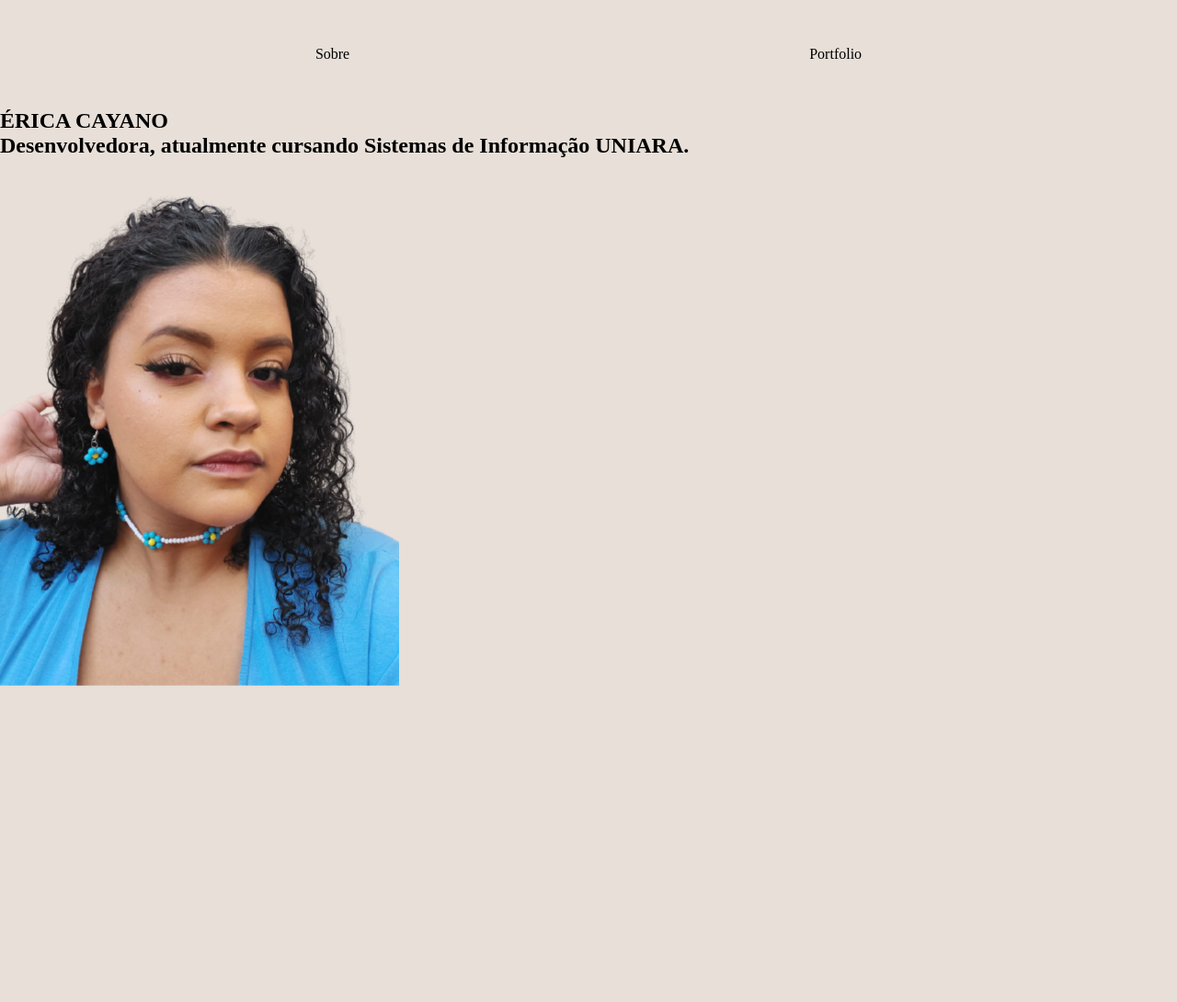
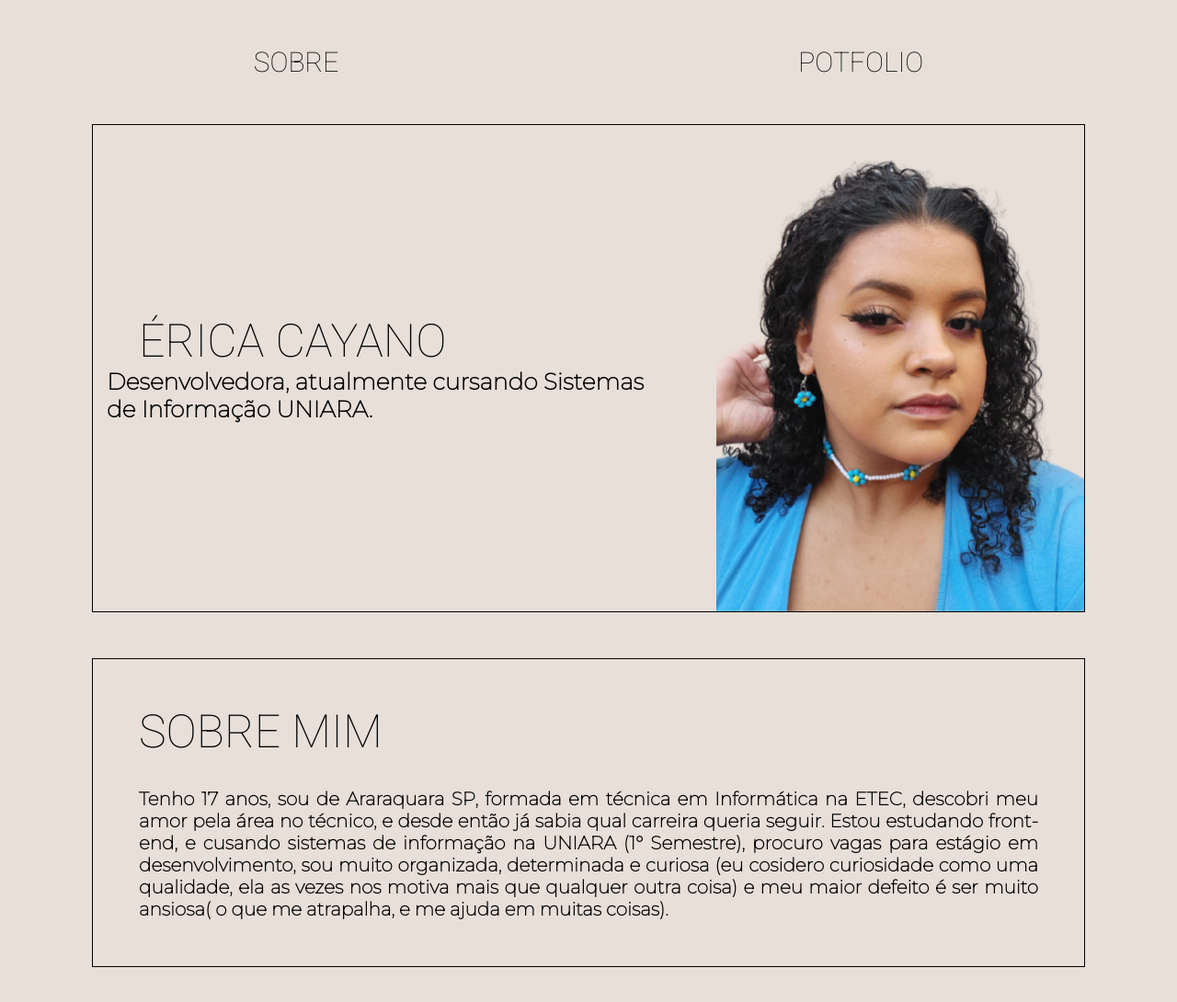
Before and after one commit to ericacayano/landingpage, a plain HTML site: page index.html in a window 1280 px wide. Shown: the whole page at 92% size. Before the commit the page ends 800 px from the top, so only its background shows below. Drawn offline with Linux system fonts and the light colour scheme.

Commit message:
HTML/CSS Quase pronto só falta alguns detalhes e a parte funcional em JS.

```diff
--- a/index.html
+++ b/index.html
@@ -9,18 +9,26 @@
 <body>
     <header class="header">
         <nav class="navbar">
-            <a class="navbar-item">Sobre</a>
-            <a class="navbar-item">Portfolio</a>
+            <a class="navbar-item">SOBRE</a>
+            <a class="navbar-item">POTFOLIO</a>
         </nav>
     </header>
     <main class="main">
-        <section>
+        <section class="seção1">
             <div clas="div1">
-                <h1>ÉRICA CAYANO</h1>
-                <h2>Desenvolvedora, atualmente cursando Sistemas de Informação UNIARA.</h2>
+                <h1 class="nome">ÉRICA CAYANO</h1>
+                <h2 class="descrição">Desenvolvedora, atualmente cursando Sistemas de Informação UNIARA.</h2>
             </div>
             <img class="foto" src="Design_sem_nome__2_-removebg-preview.png" alt="imagem erica">
         </section>
     </main>
+    <main class="main2">
+    <section>
+        <div class="div2">
+            <h1 class="titulo">SOBRE MIM</h1>
+            <p class="descrição2">Tenho 17 anos, sou de Araraquara SP, formada em técnica em Informática na ETEC, descobri meu amor pela área no técnico, e desde então já sabia qual carreira queria seguir. Estou estudando front-end, e cusando sistemas de informação na UNIARA (1° Semestre), procuro vagas para estágio em desenvolvimento, sou muito organizada, determinada e curiosa (eu cosidero curiosidade como uma qualidade, ela as vezes nos motiva mais que qualquer outra coisa) e meu maior defeito é ser muito ansiosa( o que me atrapalha, e me ajuda em muitas coisas).</p>
+        </div>
+    </section>
+</main>
 </body>
 </html>
--- a/style.css
+++ b/style.css
@@ -1,4 +1,4 @@
-@import url('https://fonts.googleapis.com/css2? family= Montserrat:wght@100;200 & display=swap');
+@import url('https://fonts.googleapis.com/css2?family=Montserrat:wght@100&family=Roboto:wght@100&display=swap');
 *{
     margin: 0%;
     padding: 0%;
@@ -8,6 +8,7 @@
 body{
     font-size: 100%;
     background-color:#E7DFD8;
+
 }
 .header{
     display: flex;
@@ -20,3 +21,67 @@ body{
     display: flex;
     gap: 500px;
 }
+.navbar-item{
+    font-family: 'Roboto', sans-serif;
+    color: black;
+    font-weight: 550;
+    font-size: 30px;
+}
+.main{
+    border: 1.7px solid black;
+    margin-left: 100px;
+    margin-right: 100px;
+}
+.seção1{
+    display: flex;
+    flex-direction: row;
+    align-items: center;
+    justify-content: space-around;
+}
+.div1{
+    display: flex;
+    flex-direction: column;
+    gap: 100px;
+}
+.nome{
+    margin-left: 50px;
+    font-family: 'Roboto', sans-serif;
+    font-weight: 100;
+    color: black;
+    font-size: 50PX;
+}
+.descrição{
+    margin-left: 15px;
+    font-family: 'Montserrat', sans-serif;
+    font-weight: 600;
+    font-size: 25px;
+}
+.foto{
+    width: 400px;
+    margin-left: 50px;
+}
+.main2{
+    border: 1.7px solid black;
+    margin-left: 100px;
+    margin-right: 100px;
+    margin-top: 50px;
+    margin-bottom: 100px;
+}
+.div2{
+    margin: 50px;
+    display: flex;
+    flex-direction: column;
+    gap: 32px;
+}
+.titulo{
+    font-family: 'Roboto', sans-serif;
+    font-weight: 100;
+    color: black;
+    font-size: 50PX;
+}
+.descrição2{
+    font-family: 'Montserrat', sans-serif;
+    font-weight: 600;
+    font-size: 20px;
+    text-align: justify;
+}
```
Also changed, not shown: 1 other file.
